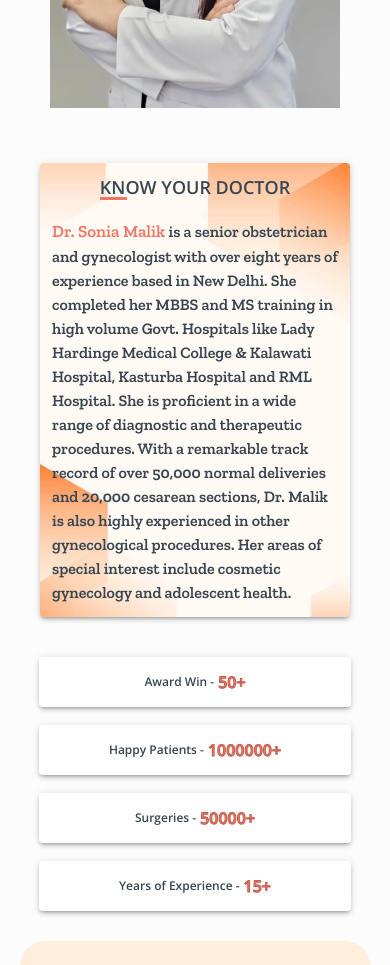
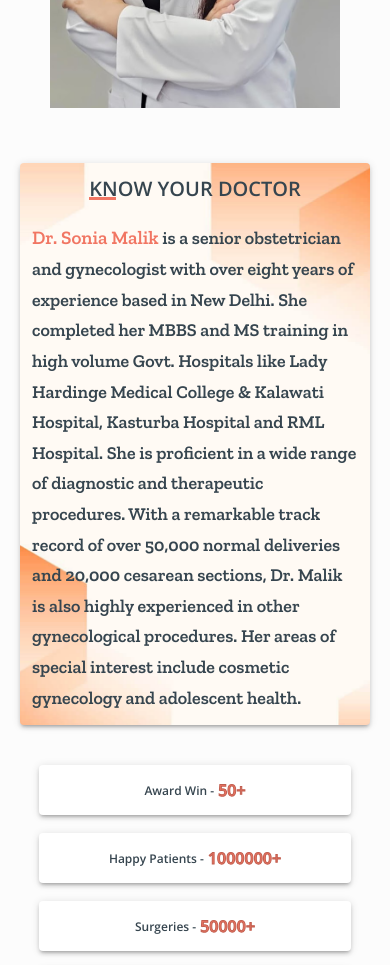
Before and after one commit to abhishekdhanerwal/swasthya-clinic, a Next.js app: page / in a window 390 px wide. Shown: the part 1040-2005 px from the top of the page. Built offline with nearby package versions, Linux system fonts and the light colour scheme; a web font is replaced by a local one.

Commit message:
know your doc changes

```diff
--- a/src/components/know-your-doc/index.module.css
+++ b/src/components/know-your-doc/index.module.css
@@ -169,7 +169,7 @@
   }
 
   .paraFocus {
-    font-size: 17px;
+    font-size: 19px;
   }
 }
 
@@ -263,15 +263,16 @@
   }
 
   .content {
-    padding: 40px;
+    padding: 40px 20px;
   }
 
   .content h2 {
-    font-size: 18px;
+    font-size: 20px;
   }
 
   .content p {
-    font-size: 16px;
+    font-size: 18px;
+    line-height: 1.7;
   }
 
   .aboutPaper {
```
